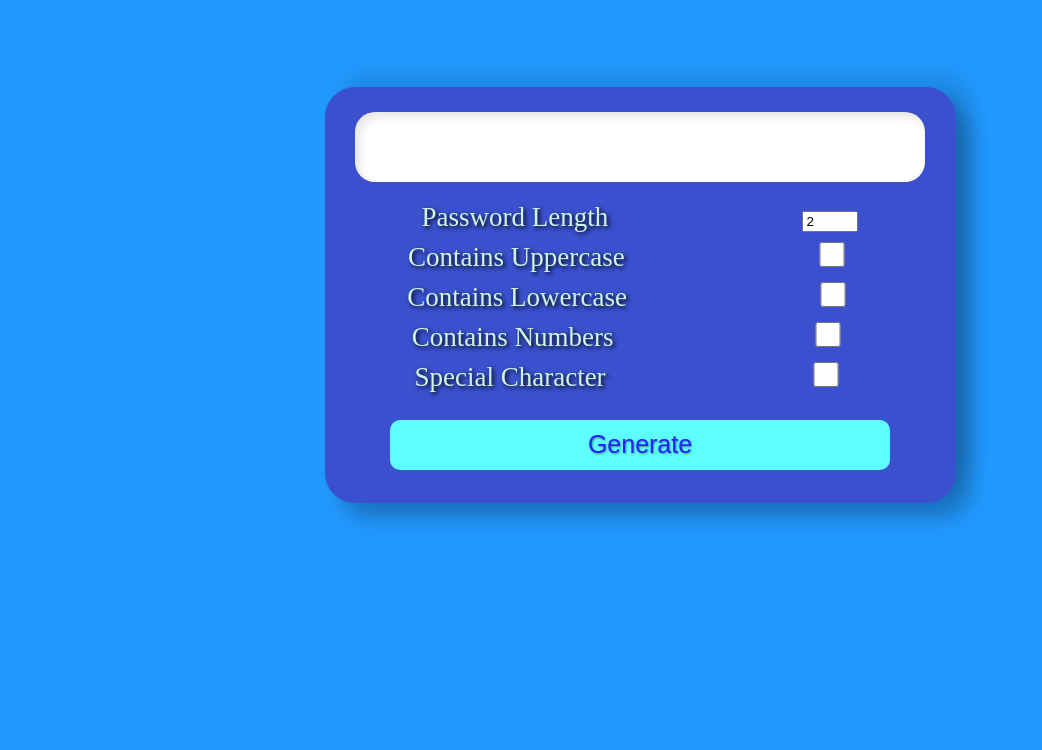
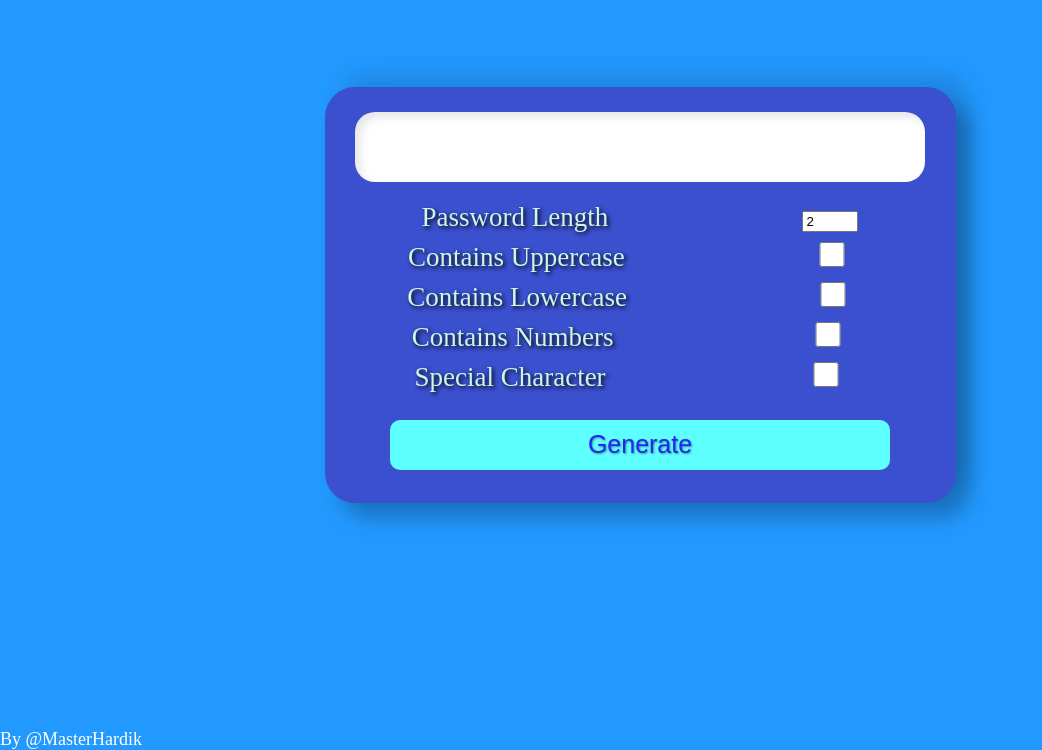
Before and after one commit to MasterHardik/Random-Password-Generator, a plain HTML site: page pwd-gen.html in a window 1280 px wide. Shown: the part 50-800 px from the top of the page, without its empty margins (0-1042 px from the left). Drawn offline with Linux system fonts and the light colour scheme.

Commit message:
updated files

```diff
--- a/pwd-gen.css
+++ b/pwd-gen.css
@@ -75,3 +75,13 @@ body{
     height: 25px;
     width: 80px;
 }
+
+.owner
+{
+    display: flex;
+    position: absolute;
+    bottom: 0;
+    color: rgb(255, 255, 255);
+    text-shadow: 2px 21px 4px #000000;
+    font-size: large;
+}
--- a/pwd-gen.html
+++ b/pwd-gen.html
@@ -54,6 +54,7 @@
         <!-- <div class="choice"></div> -->
         <button class="generate-btn" id="gen-btn">Generate</button>
     </div>
+    <footer class="owner">By @MasterHardik</footer>
     <script src="pwd-gen.js"></script>
 </body>
 </html>
```
Also changed, not shown: pwd-gen.js (+1 -16 lines), 2 other files.
